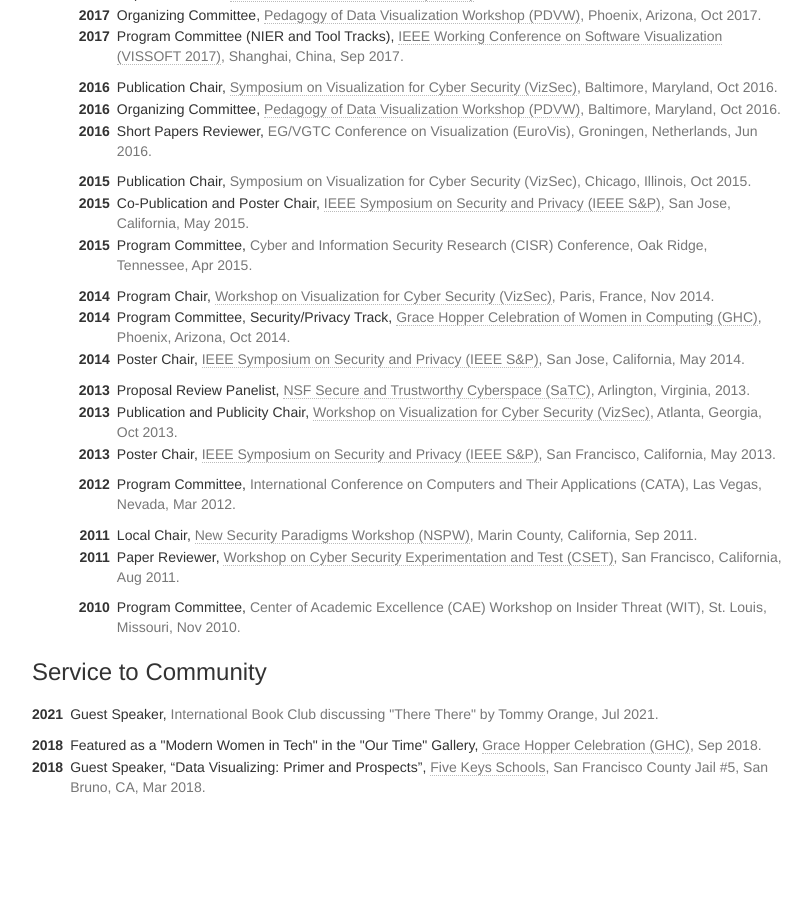
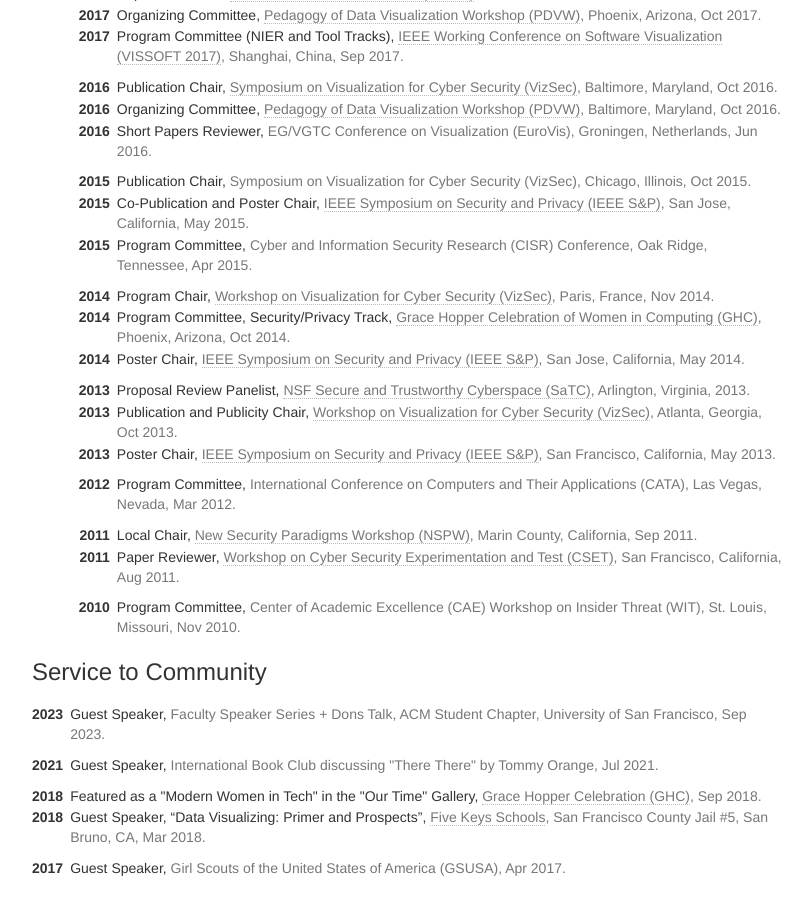
Before and after one commit to sjengle/sjengle.github.io, a Jekyll site: the page built from service.html, in a window 1280 px wide and 900 px high, scrolled down 1520 px. Shown: the whole window, without its empty margins (38-850 px from the left). Built offline with Jekyll 4.4.1, drawn with Linux system fonts in a browser that asks for light colours; before the commit the page ends 2339 px from its top, so only the background shows below that.

Commit message:
Adding missing speaking

```diff
--- a/_data/service.yaml
+++ b/_data/service.yaml
@@ -487,10 +487,22 @@
 
 community:
   - ref: 'Guest Speaker'
+    org: 'Faculty Speaker Series + Dons Talk, ACM Student Chapter, University of San Francisco'
+    beg: false
+    end: 2023-09-14
+    key: '20230914'
+
+  - ref: 'Guest Speaker'
     org: 'International Book Club discussing "There There" by Tommy Orange'
     beg: false
     end: 2021-07-26
     key: '20210726'
+
+  - ref: 'Guest Speaker'
+    org: 'Girl Scouts of the United States of America (GSUSA)'
+    beg: false
+    end: 2017-04-28
+    key: '20170428'
 
   - ref: 'Guest Speaker, <q>Data Visualizing: Primer and Prospects</q>'
     org: 'Five Keys Schools'
```
